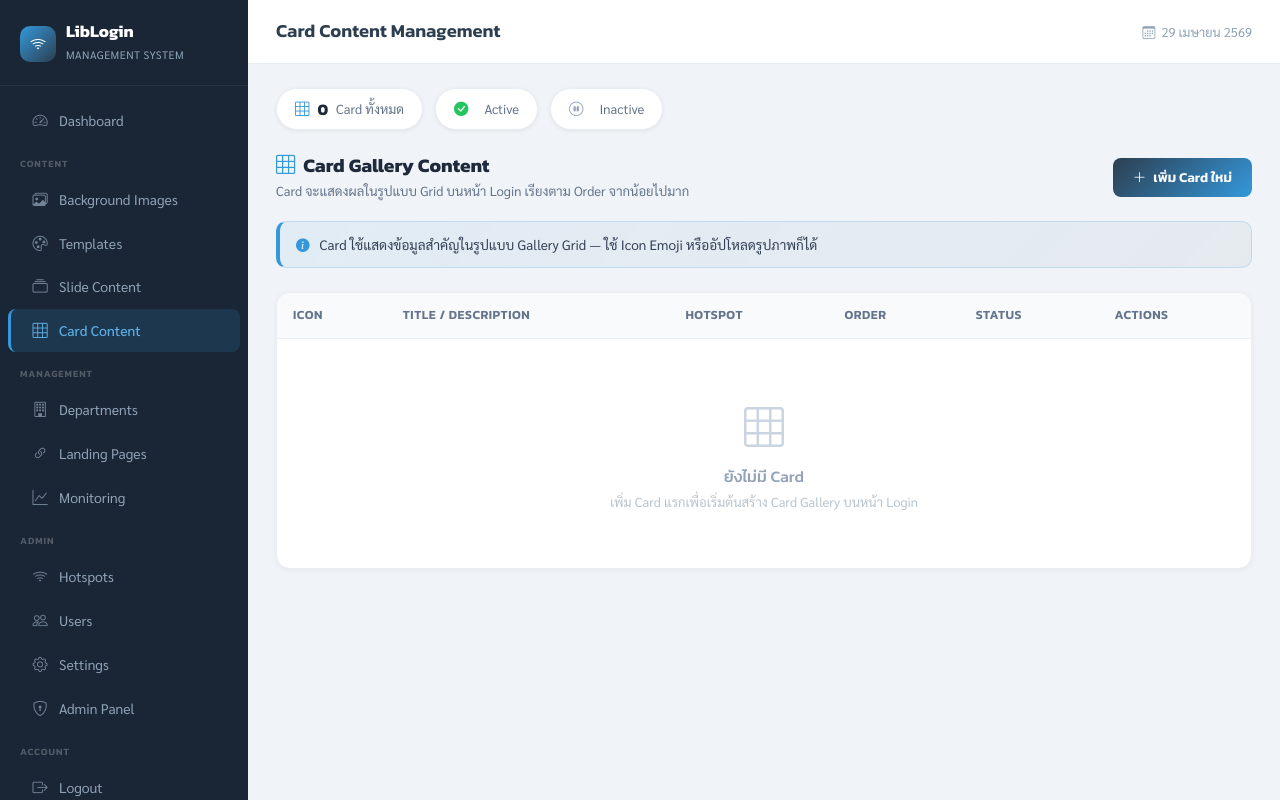
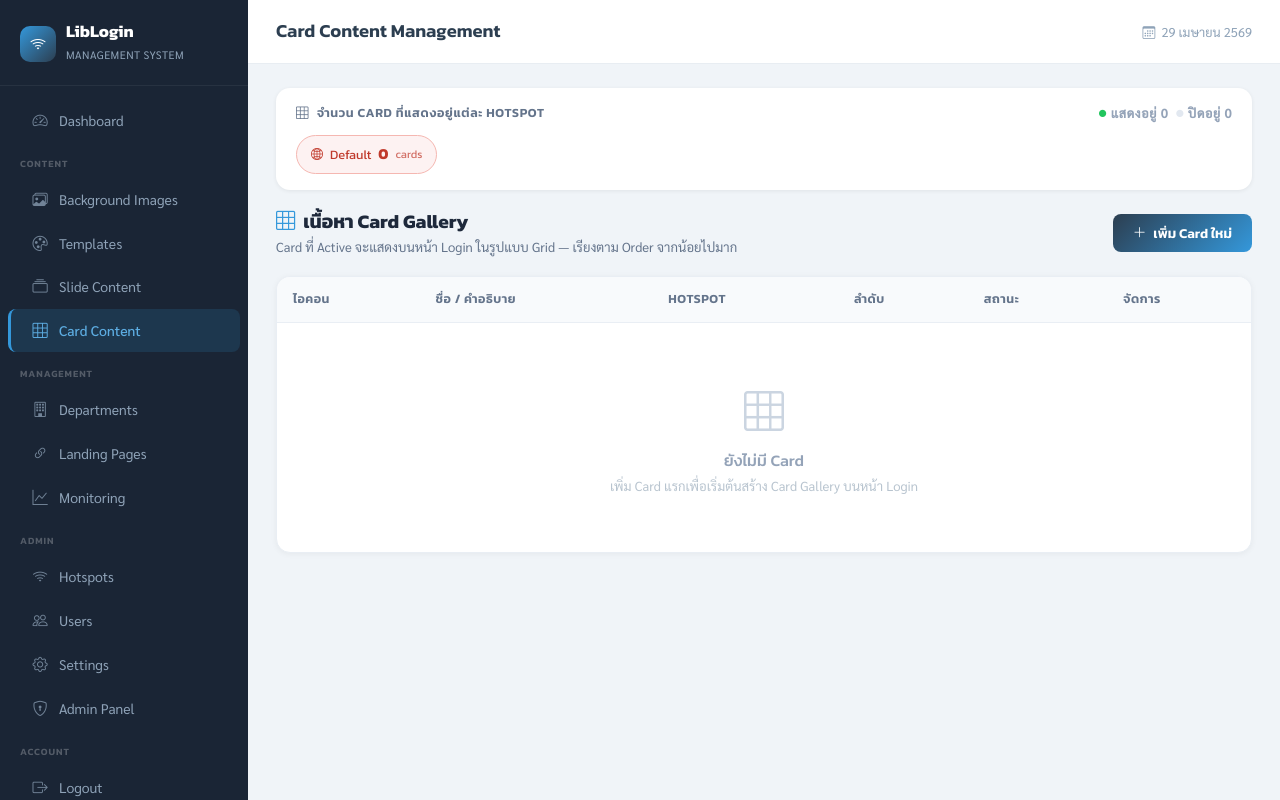
Before and after one commit to azimuthotg/LibLogin, a Django app: page /cards/ in a window 1280 px wide. Run offline with Django 5.2, Linux system fonts and the light colour scheme; the visitor is signed in with stand-in values (Sample User, id 1); data that the repository does not hold is empty.

Commit message:
feat: improve cards page UX — count strip, active-first sort, row visual hierarchy
- Fix stats count bug: now uses view-computed active_count / inactive_count
- Sort cards: active first, then by order
- Add count strip showing active card count per hotspot (blue chips with number)
- Add JS-inserted section divider between active and inactive rows
- Inactive rows: reduced opacity (55%), restores on hover
- Translate table headers to Thai (ไอคอน, ชื่อ/คำอธิบาย, ลำดับ, สถานะ, จัดการ)
- Translate status badge: Active→แสดง, Inactive→ปิด
- Remove info banner

Co-Authored-By: Claude Sonnet 4.6 <noreply@anthropic.com>

```diff
--- a/webapp/templates/webapp/cards.html
+++ b/webapp/templates/webapp/cards.html
@@ -5,18 +5,24 @@
 
 {% block extra_css %}
 <style>
-    .stats-strip { display:flex; gap:12px; margin-bottom:24px; flex-wrap:wrap; }
-    .stat-pill {
-        display:flex; align-items:center; gap:8px;
-        background:#fff; border-radius:50px; padding:8px 18px;
-        font-family:'Sarabun',sans-serif; font-size:.82rem; color:#64748b;
-        box-shadow:0 1px 4px rgba(0,0,0,.07); border:1px solid #e9eef4;
-    }
-    .stat-pill .pill-val { font-family:'Kanit',sans-serif; font-weight:700; font-size:1rem; color:#1e293b; }
-    .stat-pill .pill-icon { font-size:.9rem; }
-    .stat-pill.total .pill-icon   { color:#3498db; }
-    .stat-pill.active .pill-icon  { color:#22c55e; }
-    .stat-pill.inactive .pill-icon{ color:#94a3b8; }
+    /* ── Count Strip ── */
+    .count-strip { background:#fff; border-radius:14px; box-shadow:0 1px 4px rgba(0,0,0,.07); padding:16px 20px; margin-bottom:20px; }
+    .count-strip-title { font-family:'Kanit',sans-serif; font-weight:600; font-size:.78rem; color:#64748b; text-transform:uppercase; letter-spacing:.05em; margin-bottom:12px; display:flex; align-items:center; justify-content:space-between; }
+    .count-chips { display:flex; flex-wrap:wrap; gap:8px; }
+    .count-chip { display:inline-flex; align-items:center; gap:7px; padding:7px 14px; border-radius:30px; font-family:'Kanit',sans-serif; font-size:.8rem; border:1.5px solid; }
+    .count-chip.has-cards { background:#ebf5fb; color:#1a5276; border-color:#aed6f1; }
+    .count-chip.no-cards  { background:#fdf2f2; color:#c0392b; border-color:#f5b7b1; }
+    .count-chip .chip-num { font-weight:700; font-size:.95rem; }
+    .count-summary { font-family:'Sarabun',sans-serif; font-size:.78rem; color:#94a3b8; display:flex; align-items:center; gap:8px; }
+    .count-summary span { display:flex; align-items:center; gap:4px; }
+
+    /* ── Row styles ── */
+    .row-inactive td { opacity:.55; }
+    .row-inactive:hover td { opacity:1; }
+    .row-separator-label { background:#f8fafc !important; }
+    .row-separator-label td { padding:6px 16px !important; }
+    .inactive-section-label { font-family:'Kanit',sans-serif; font-size:.72rem; font-weight:600; color:#94a3b8; letter-spacing:.05em; text-transform:uppercase; display:flex; align-items:center; gap:8px; }
+    .inactive-section-label::after { content:''; flex:1; height:1px; background:#e2e8f0; }
 
     .page-header { display:flex; align-items:center; justify-content:space-between; margin-bottom:20px; gap:12px; flex-wrap:wrap; }
     .page-header-left h4 { font-family:'Kanit',sans-serif; font-weight:700; font-size:1.2rem; color:#1e293b; margin:0 0 4px; }
@@ -115,37 +121,41 @@
 
 {% block content %}
 
-<div class="stats-strip">
-    <div class="stat-pill total">
-        <i class="bi bi-grid-3x3 pill-icon"></i>
-        <span class="pill-val">{{ cards|length }}</span>
-        <span>Card ทั้งหมด</span>
+<!-- Count Strip -->
+<div class="count-strip">
+    <div class="count-strip-title">
+        <span><i class="bi bi-grid-3x3 me-2"></i>จำนวน Card ที่แสดงอยู่แต่ละ Hotspot</span>
+        <span class="count-summary">
+            <span><i class="bi bi-circle-fill" style="color:#22c55e;font-size:.45rem;"></i> แสดงอยู่ {{ active_count }}</span>
+            <span><i class="bi bi-circle-fill" style="color:#e2e8f0;font-size:.45rem;"></i> ปิดอยู่ {{ inactive_count }}</span>
+        </span>
     </div>
-    <div class="stat-pill active">
-        <i class="bi bi-check-circle-fill pill-icon"></i>
-        <span class="pill-val">{% for c in cards %}{% if c.is_active %}1{% endif %}{% endfor %}</span>
-        <span>Active</span>
-    </div>
-    <div class="stat-pill inactive">
-        <i class="bi bi-pause-circle pill-icon"></i>
-        <span class="pill-val">{% for c in cards %}{% if not c.is_active %}1{% endif %}{% endfor %}</span>
-        <span>Inactive</span>
+    <div class="count-chips">
+        {% for hs in hotspot_card_counts %}
+        <div class="count-chip {% if hs.active_count > 0 %}has-cards{% else %}no-cards{% endif %}">
+            <i class="bi bi-wifi" style="font-size:.75rem;"></i>
+            <span>{{ hs.display_name }}</span>
+            <span class="chip-num">{{ hs.active_count }}</span>
+            <span style="font-size:.7rem; opacity:.7;">cards</span>
+        </div>
+        {% endfor %}
+        <div class="count-chip {% if default_active_count > 0 %}has-cards{% else %}no-cards{% endif %}">
+            <i class="bi bi-globe2" style="font-size:.75rem;"></i>
+            <span>Default</span>
+            <span class="chip-num">{{ default_active_count }}</span>
+            <span style="font-size:.7rem; opacity:.7;">cards</span>
+        </div>
     </div>
 </div>
 
 <div class="page-header">
     <div class="page-header-left">
-        <h4><i class="bi bi-grid-3x3 me-2" style="color:#3498db;"></i>Card Gallery Content</h4>
-        <p>Card จะแสดงผลในรูปแบบ Grid บนหน้า Login เรียงตาม Order จากน้อยไปมาก</p>
+        <h4><i class="bi bi-grid-3x3 me-2" style="color:#3498db;"></i>เนื้อหา Card Gallery</h4>
+        <p>Card ที่ Active จะแสดงบนหน้า Login ในรูปแบบ Grid — เรียงตาม Order จากน้อยไปมาก</p>
     </div>
     <button class="btn-modal-primary" data-bs-toggle="modal" data-bs-target="#createCardModal">
         <i class="bi bi-plus-lg me-1"></i> เพิ่ม Card ใหม่
     </button>
-</div>
-
-<div class="info-banner">
-    <i class="bi bi-info-circle-fill"></i>
-    <div>Card ใช้แสดงข้อมูลสำคัญในรูปแบบ Gallery Grid — ใช้ Icon Emoji หรืออัปโหลดรูปภาพก็ได้</div>
 </div>
 
 <div class="table-card">
@@ -153,17 +163,17 @@
         <table>
             <thead>
                 <tr>
-                    <th>Icon</th>
-                    <th>Title / Description</th>
+                    <th>ไอคอน</th>
+                    <th>ชื่อ / คำอธิบาย</th>
                     <th>Hotspot</th>
-                    <th>Order</th>
-                    <th>Status</th>
-                    <th>Actions</th>
+                    <th>ลำดับ</th>
+                    <th>สถานะ</th>
+                    <th>จัดการ</th>
                 </tr>
             </thead>
-            <tbody>
+            <tbody id="cardsTableBody">
                 {% for card in cards %}
-                <tr>
+                <tr class="{% if not card.is_active %}row-inactive{% endif %}" data-active="{{ card.is_active|lower }}">
                     <td>
                         <div class="item-icon-cell">
                             {% if card.icon_image %}
@@ -187,7 +197,7 @@
                     <td>
                         <span class="status-badge {% if card.is_active %}active{% else %}inactive{% endif %}">
                             <span class="status-dot"></span>
-                            {% if card.is_active %}Active{% else %}Inactive{% endif %}
+                            {% if card.is_active %}แสดง{% else %}ปิด{% endif %}
                         </span>
                     </td>
                     <td>
@@ -420,7 +430,22 @@ function deleteCard(id, title) {
     }
 }
 
+function insertCardSectionDivider() {
+    const tbody = document.getElementById('cardsTableBody');
+    if (!tbody) return;
+    document.querySelectorAll('.row-separator-label').forEach(r => r.remove());
+    const rows = [...tbody.querySelectorAll('tr[data-active]')];
+    const firstInactive = rows.find(r => r.dataset.active === 'false');
+    if (firstInactive && rows.find(r => r.dataset.active === 'true')) {
+        const sep = document.createElement('tr');
+        sep.className = 'row-separator-label';
+        sep.innerHTML = `<td colspan="6"><span class="inactive-section-label"><i class="bi bi-archive me-1"></i>ปิดการแสดงผล &nbsp;</span></td>`;
+        tbody.insertBefore(sep, firstInactive);
+    }
+}
+
 document.addEventListener('DOMContentLoaded', function() {
+    insertCardSectionDivider();
     document.querySelectorAll('form').forEach(function(form) {
         const action = form.querySelector('input[name="action"]');
         if (action) {
--- a/webapp/views.py
+++ b/webapp/views.py
@@ -735,12 +735,28 @@ def cards_view(request):
 
     # GET request - display cards
     if allowed is None:
-        cards = CardContent.objects.all().order_by('order', 'created_at')
+        cards = CardContent.objects.all().order_by('-is_active', 'order', 'created_at')
+        hotspots_qs = Hotspot.objects.filter(is_active=True).order_by('hotspot_name')
     else:
-        cards = CardContent.objects.filter(hotspot_filter_q(allowed)).order_by('order', 'created_at')
+        cards = CardContent.objects.filter(hotspot_filter_q(allowed)).order_by('-is_active', 'order', 'created_at')
+        hotspots_qs = Hotspot.objects.filter(is_active=True, hotspot_name__in=allowed).order_by('hotspot_name')
+
+    hotspot_card_counts = []
+    for hs in hotspots_qs:
+        cnt = cards.filter(hotspot_name=hs.hotspot_name, is_active=True).count()
+        hotspot_card_counts.append({
+            'hotspot_name': hs.hotspot_name,
+            'display_name': hs.display_name,
+            'active_count': cnt,
+        })
+    default_active_count = cards.filter(hotspot_name__isnull=True, is_active=True).count()
 
     context = {
         'cards': cards,
+        'active_count': cards.filter(is_active=True).count(),
+        'inactive_count': cards.filter(is_active=False).count(),
+        'hotspot_card_counts': hotspot_card_counts,
+        'default_active_count': default_active_count,
     }
 
     return render(request, 'webapp/cards.html', context)
```
